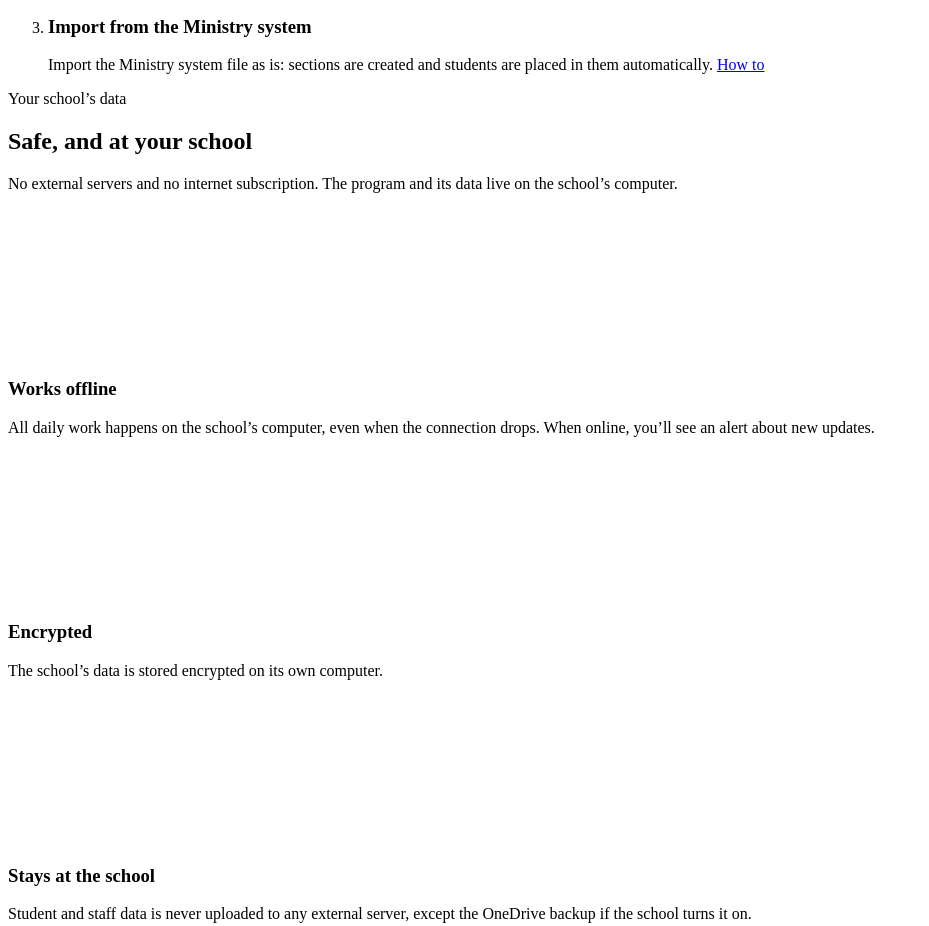
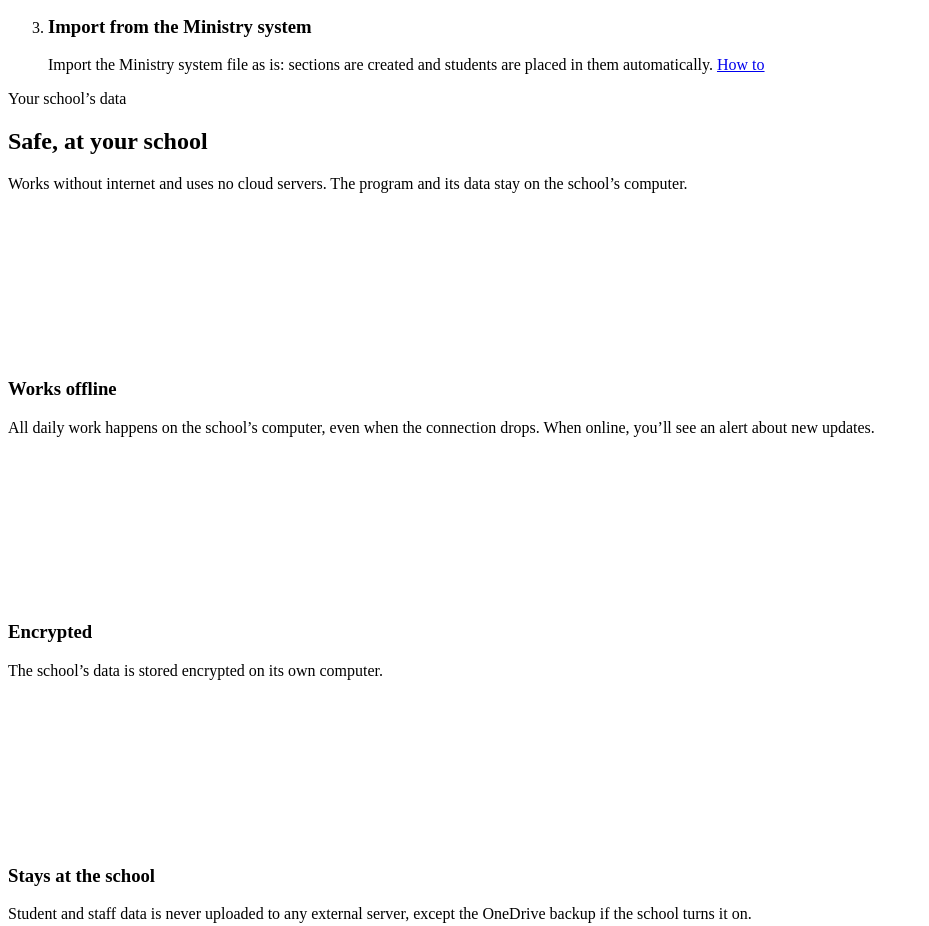
Before and after one commit to novaxmatrix-cell/dataxmatrix-site, a website: page src/pages/en/index.html in a window 1280 px wide. Shown: the part 4670-5596 px from the top of the page, without its empty margins (0-929 px from the left). Drawn offline with Linux system fonts and the light colour scheme.

Commit message:
Home: trust wording no longer reads as 'free' (en + ar)
Co-Authored-By: Claude Opus 5.5 <noreply@anthropic.com>

```diff
--- a/src/pages/en/index.html
+++ b/src/pages/en/index.html
@@ -79,8 +79,8 @@
 <section id="trust" class="safe"><div class="wrap">
  <div class="h-head rv">
   <span class="kicker">Your school’s data</span>
-  <h2>Safe, and at your school</h2>
-  <p class="sub">No external servers and no internet subscription. The program and its data live on the school’s computer.</p>
+  <h2>Safe, at your school</h2>
+  <p class="sub">Works without internet and uses no cloud servers. The program and its data stay on the school’s computer.</p>
  </div>
  <div class="pillars rv">
   <div><svg class="i" aria-hidden="true"><use href="#i-offline"/></svg><h3>Works offline</h3><p>All daily work happens on the school’s computer, even when the connection drops. When online, you’ll see an alert about new updates.</p></div>
```
Also changed, not shown: src/pages/ar/index.html (+1 -1 lines).
